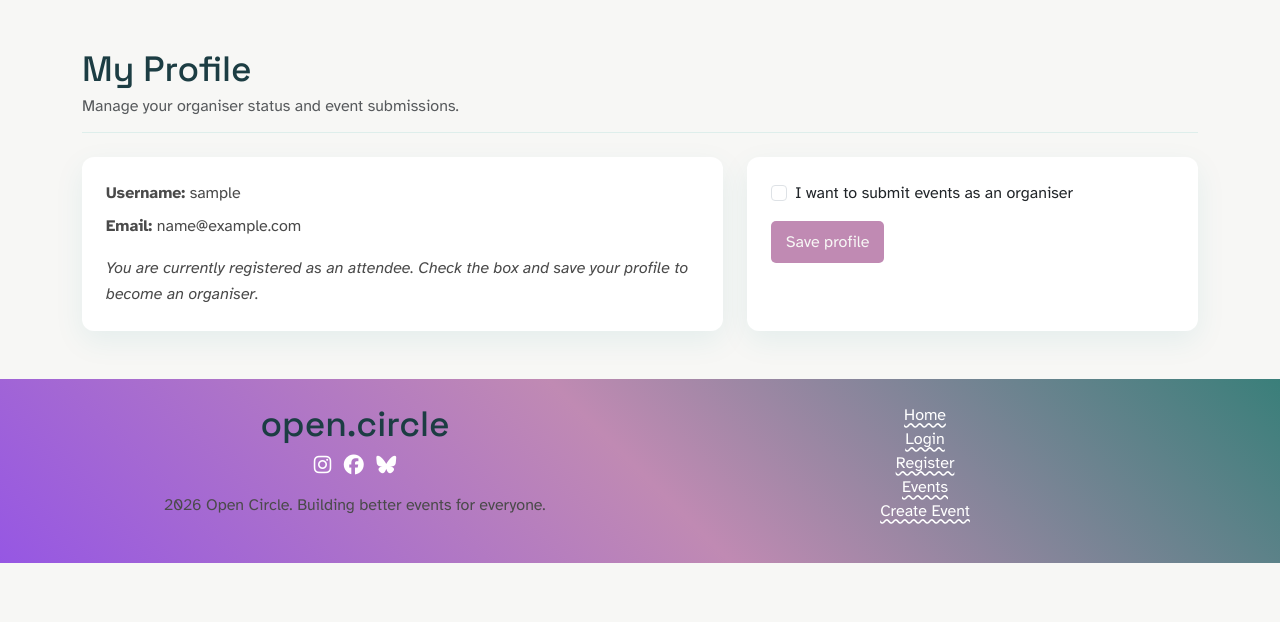
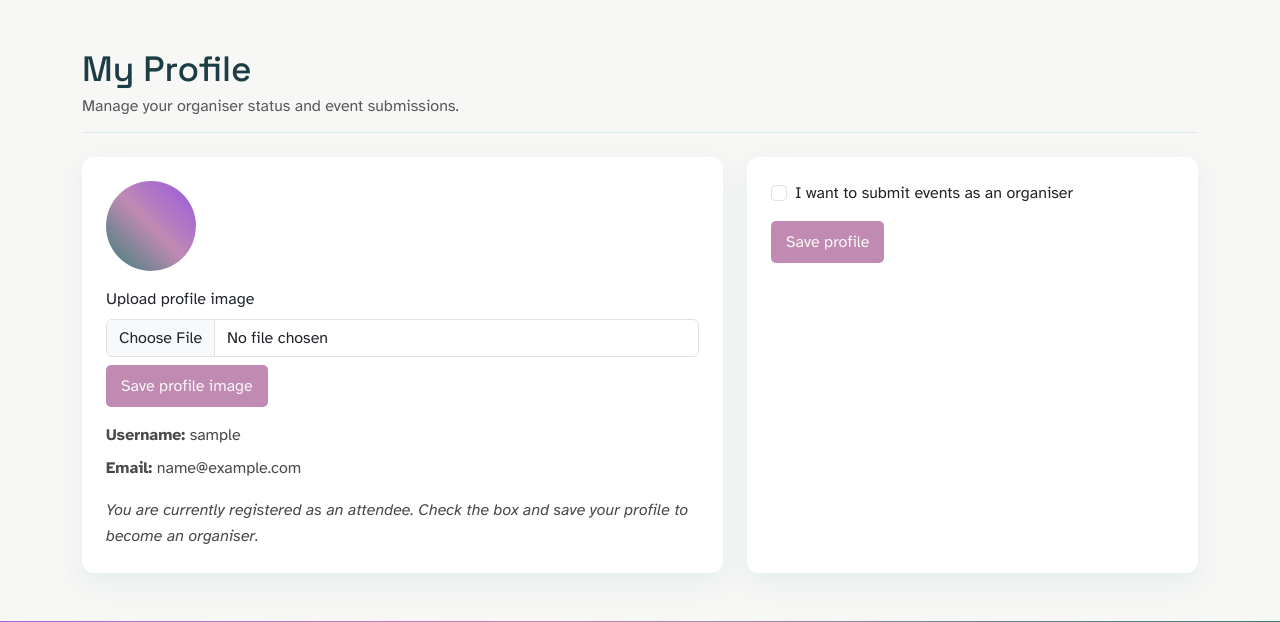
Before and after one commit to hannahashe/opencircle, a Django app: page /events/profile/ in a window 1280 px wide. Shown: the part 76-698 px from the top of the page. Before the commit the page ends 639 px from the top, so only its background shows below. Run offline with Django 5.2, Linux system fonts and the light colour scheme; the visitor is signed in with stand-in values (Sample User, id 1); data that the repository does not hold is empty; some libraries are stand-ins or nearby versions.

Commit message:
Add profile image upload functionality with validation in profile view

```diff
--- a/circleevents/templates/circleevents/profile.html
+++ b/circleevents/templates/circleevents/profile.html
@@ -16,6 +16,32 @@
   <div class="row g-4">
     <div class="col-md-7">
       <div class="section-card p-4 h-100">
+
+        <!-- Else if conditional statement displaying the profile-img for the user if one has been uploaded -->
+
+        {% if profile.profile_img %}
+        <img src="{{ profile.profile_img.url }}" class="img-fluid rounded-circle mb-3" alt="Profile image for {{ request.user.username }}">
+        {% else %}
+        <div class="profile-img-placeholder rounded-circle mb-3" aria-label="No profile image uploaded for {{ request.user.username }}"></div>
+        {% endif %}
+
+        <!-- form included to allow user to upload profile-img via cloudinary -->
+        <form method="post" enctype="multipart/form-data">
+          {% csrf_token %}
+          <div class="mb-3">
+            <label for="profile_img" class="form-label">Upload profile image</label>
+            <input class="form-control" type="file" id="profile_img" name="profile_img" accept="image/*">
+            <button
+              type="submit"
+              name="save_profile_image"
+              class="btn custom-btn-filled mt-2"
+            >
+              Save profile image
+            </button>
+          </div>
+        </form>
+
+
         <p class="mb-2"><strong>Username:</strong> {{ request.user.username }}</p>
         <p class="mb-0"><strong>Email:</strong> {{ request.user.email }}</p>
 
--- a/circleevents/views.py
+++ b/circleevents/views.py
@@ -12,6 +12,15 @@ from django.core.exceptions import PermissionDenied
 from .forms import EventForm, EditEventForm
 from .decorators import organiser_required
 from .models import Event
+
+
+ALLOWED_PROFILE_IMAGE_TYPES = {
+    "image/jpeg",
+    "image/png",
+    "image/webp",
+    "image/gif",
+}
+MAX_PROFILE_IMAGE_SIZE_BYTES = 5 * 1024 * 1024
 
 
 class HomeView(TemplateView):
@@ -165,9 +174,34 @@ def profile_view(request):
     profile = request.user.profile
 
     if request.method == "POST":
+        if "save_profile_image" in request.POST:
+            uploaded_image = request.FILES.get("profile_img")
+            if uploaded_image:
+                if uploaded_image.content_type not in ALLOWED_PROFILE_IMAGE_TYPES:
+                    messages.warning(
+                        request,
+                        "Please upload a valid image file (JPG, PNG, WEBP, or GIF).",
+                    )
+                    return redirect("profile")
+
+                if uploaded_image.size > MAX_PROFILE_IMAGE_SIZE_BYTES:
+                    messages.warning(
+                        request,
+                        "Please upload an image smaller than 5MB.",
+                    )
+                    return redirect("profile")
+
+                profile.profile_img = uploaded_image
+                profile.save()
+                messages.success(request, "Profile image updated.")
+            else:
+                messages.warning(request, "Please choose an image before saving.")
+            return redirect("profile")
+
         is_organiser = request.POST.get("is_organiser") == "on"
         profile.is_organiser = is_organiser
         profile.save()
+        messages.success(request, "Profile updated.")
         return redirect("profile")
 
     from .models import Event
```
